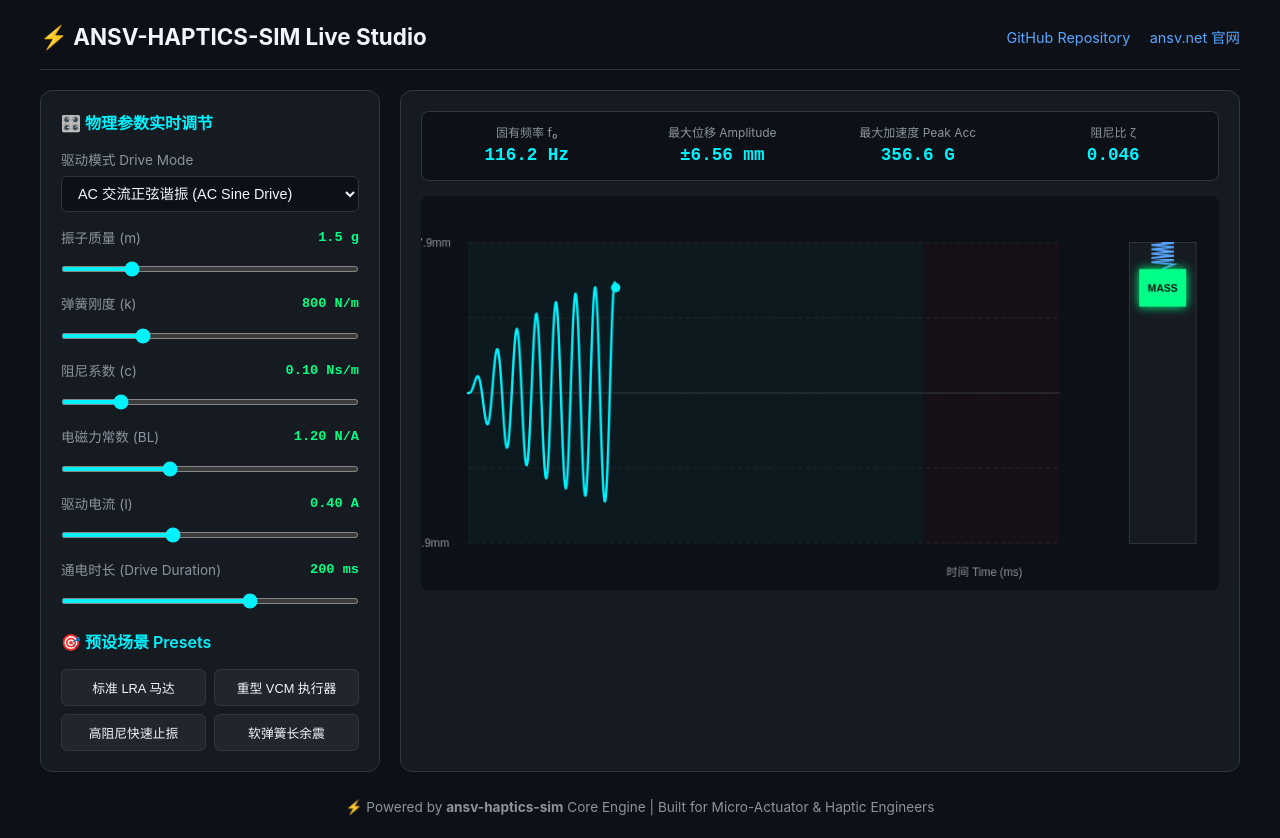
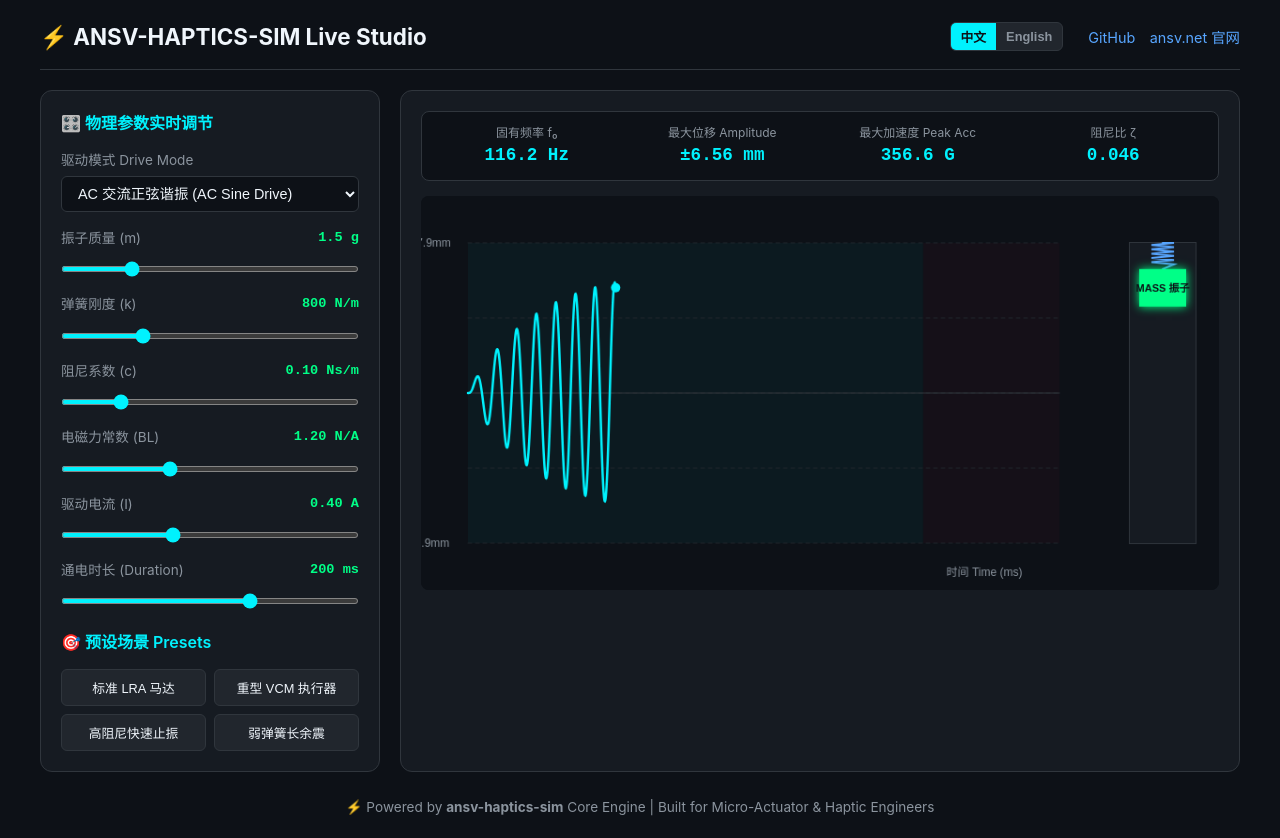
Before and after one commit to tonychen5577-tech/ansv-haptics-sim, a website: page docs/index.html in a window 1280 px wide. Drawn offline with Linux system fonts and the light colour scheme.

Commit message:
feat(docs): add Chinese/English i18n toggle to Web Live Studio demo

```diff
--- a/docs/index.html
+++ b/docs/index.html
@@ -3,7 +3,7 @@
 <head>
   <meta charset="UTF-8">
   <meta name="viewport" content="width=device-width, initial-scale=1.0">
-  <title>ANSV Haptics Simulation | Live Studio (触觉马达物理仿真在线实验室)</title>
+  <title>ANSV Haptics Simulation | Live Studio</title>
   <style>
     :root {
       --bg-color: #0d1117;
@@ -44,13 +44,43 @@
       gap: 10px;
     }
 
+    header .header-right {
+      display: flex;
+      align-items: center;
+      gap: 15px;
+    }
+
     header .links a {
       color: var(--accent-blue);
       text-decoration: none;
       font-size: 0.9rem;
-      margin-left: 15px;
+      margin-left: 10px;
     }
     header .links a:hover { text-decoration: underline; }
+
+    .lang-switcher {
+      display: flex;
+      background: #21262d;
+      border: 1px solid var(--border-color);
+      border-radius: 6px;
+      overflow: hidden;
+    }
+
+    .lang-btn {
+      background: transparent;
+      border: none;
+      color: var(--text-sub);
+      padding: 4px 10px;
+      font-size: 0.8rem;
+      cursor: pointer;
+      font-weight: 600;
+      transition: all 0.2s;
+    }
+
+    .lang-btn.active {
+      background: var(--accent-cyan);
+      color: #0d1117;
+    }
 
     .main-container {
       max-width: 1200px;
@@ -206,61 +236,67 @@
 
   <header>
     <h1>⚡ ANSV-HAPTICS-SIM Live Studio</h1>
-    <div class="links">
-      <a href="https://github.com/tonychen5577-tech/ansv-haptics-sim" target="_blank">GitHub Repository</a>
-      <a href="https://ansv.net" target="_blank">ansv.net 官网</a>
+    <div class="header-right">
+      <div class="lang-switcher">
+        <button class="lang-btn active" id="btn-zh" onclick="setLanguage('zh')">中文</button>
+        <button class="lang-btn" id="btn-en" onclick="setLanguage('en')">English</button>
+      </div>
+      <div class="links">
+        <a href="https://github.com/tonychen5577-tech/ansv-haptics-sim" target="_blank">GitHub</a>
+        <a href="https://ansv.net" target="_blank" id="link-official">ansv.net 官网</a>
+      </div>
     </div>
   </header>
 
   <div class="main-container">
     <!-- 左侧控制面板 -->
     <div class="control-panel">
-      <div class="panel-title">🎛️ 物理参数实时调节</div>
+      <div class="panel-title" id="txt-panel-title">🎛️ 物理参数实时调节</div>
 
       <div class="param-group">
-        <div class="param-label">驱动模式 Drive Mode</div>
+        <div class="param-label" id="lbl-driveType">驱动模式 Drive Mode</div>
         <select id="driveType">
-          <option value="ac">AC 交流正弦谐振 (AC Sine Drive)</option>
-          <option value="dc">DC 脉冲阶跃 (DC Step Pulse)</option>
+          <option value="ac" id="opt-ac">AC 交流正弦谐振 (AC Sine Drive)</option>
+          <option value="dc" id="opt-dc">DC 脉冲阶跃 (DC Step Pulse)</option>
         </select>
       </div>
 
       <div class="param-group">
-        <div class="param-label">振子质量 (m) <span class="value" id="val_mass">1.5 g</span></div>
+        <div class="param-label"><span id="lbl-mass">振子质量 (m)</span> <span class="value" id="val_mass">1.5 g</span></div>
         <input type="range" id="mass" min="0.5" max="5.0" step="0.1" value="1.5">
       </div>
 
       <div class="param-group">
-        <div class="param-label">弹簧刚度 (k) <span class="value" id="val_k">800 N/m</span></div>
+        <div class="param-label"><span id="lbl-k">弹簧刚度 (k)</span> <span class="value" id="val_k">800 N/m</span></div>
         <input type="range" id="stiffness" min="200" max="2500" step="50" value="800">
       </div>
 
       <div class="param-group">
-        <div class="param-label">阻尼系数 (c) <span class="value" id="val_c">0.10 Ns/m</span></div>
+        <div class="param-label"><span id="lbl-c">阻尼系数 (c)</span> <span class="value" id="val_c">0.10 Ns/m</span></div>
         <input type="range" id="damping" min="0.01" max="0.50" step="0.01" value="0.10">
       </div>
 
       <div class="param-group">
-        <div class="param-label">电磁力常数 (BL) <span class="value" id="val_bl">1.20 N/A</span></div>
+        <div class="param-label"><span id="lbl-bl">电磁力常数 (BL)</span> <span class="value" id="val_bl">1.20 N/A</span></div>
         <input type="range" id="bl" min="0.2" max="3.0" step="0.05" value="1.2">
       </div>
 
       <div class="param-group">
-        <div class="param-label">驱动电流 (I) <span class="value" id="val_current">0.40 A</span></div>
+        <div class="param-label"><span id="lbl-current">驱动电流 (I)</span> <span class="value" id="val_current">0.40 A</span></div>
         <input type="range" id="current" min="0.05" max="1.0" step="0.05" value="0.40">
       </div>
 
       <div class="param-group">
-        <div class="param-label">通电时长 (Drive Duration) <span class="value" id="val_driveDuration">200 ms</span></div>
+        <div class="param-label"><span id="lbl-driveDuration">通电时长 (Duration)</span> <span class="value" id="val_driveDuration">200 ms</span></div>
         <input type="range" id="driveDuration" min="20" max="300" step="5" value="200">
       </div>
 
-      <div class="panel-title" style="margin-top: 20px;">🎯 预设场景 Presets</div>
+      <div class="panel-title" style="margin-top: 20px;" id="txt-preset-title">🎯 预设场景 Presets</div>
       <div class="preset-btns">
-        <button class="btn" onclick="applyPreset('lra_standard')">标准 LRA 马达</button>
-        <button class="btn" onclick="applyPreset('vcm_heavy')">重型 VCM 执行器</button>
-        <button class="btn" onclick="applyPreset('high_damping')">高阻尼快速止振</button>
-        <button class="btn" onclick="applyPreset('weak_spring')">软弹簧长余震</button>
+        <button class="btn" id="btn-preset1" onclick="applyPreset('lra_standard')">标准 LRA 马达</button>
+        <button class="btn" id="btn-preset2" onclick="applyPreset('vcm_heavy')">重型 VCM 执行器</button>
+        <button class="btn" id="btn-preset3" onclick="applyPreset('high_damping')">高阻尼快速止振</button>
+        <button class="btn" id="btn-preset4" onclick="applyPreset('weak_spring')">弱弹簧长余震</button>
       </div>
     </div>
 
@@ -268,19 +304,19 @@
     <div class="canvas-card">
       <div class="stats-bar">
         <div class="stat-item">
-          <div class="label">固有频率 f₀</div>
+          <div class="label" id="lbl-stat-f0">固有频率 f₀</div>
           <div class="val" id="stat_f0">116.3 Hz</div>
         </div>
         <div class="stat-item">
-          <div class="label">最大位移 Amplitude</div>
+          <div class="label" id="lbl-stat-disp">最大位移 Amplitude</div>
           <div class="val" id="stat_maxDisp">±0.45 mm</div>
         </div>
         <div class="stat-item">
-          <div class="label">最大加速度 Peak Acc</div>
+          <div class="label" id="lbl-stat-acc">最大加速度 Peak Acc</div>
           <div class="val" id="stat_maxG">2.4 G</div>
         </div>
         <div class="stat-item">
-          <div class="label">阻尼比 ζ</div>
+          <div class="label" id="lbl-stat-zeta">阻尼比 ζ</div>
           <div class="val" id="stat_zeta">0.045</div>
         </div>
       </div>
@@ -292,10 +328,97 @@
   </div>
 
   <footer>
-    <p>⚡ Powered by <strong>ansv-haptics-sim</strong> Core Engine | Built for Micro-Actuator & Haptic Engineers</p>
+    <p id="txt-footer">⚡ Powered by <strong>ansv-haptics-sim</strong> Core Engine | Built for Micro-Actuator & Haptic Engineers</p>
   </footer>
 
   <script>
+    let currentLang = 'zh';
+
+    const i18n = {
+      zh: {
+        title: "ANSV Haptics Simulation | Live Studio (触觉马达物理仿真在线实验室)",
+        panelTitle: "🎛️ 物理参数实时调节",
+        driveType: "驱动模式 Drive Mode",
+        optAc: "AC 交流正弦谐振 (AC Sine Drive)",
+        optDc: "DC 脉冲阶跃 (DC Step Pulse)",
+        mass: "振子质量 (m)",
+        k: "弹簧刚度 (k)",
+        c: "阻尼系数 (c)",
+        bl: "电磁力常数 (BL)",
+        current: "驱动电流 (I)",
+        driveDuration: "通电时长 (Drive Duration)",
+        presetTitle: "🎯 预设场景 Presets",
+        preset1: "标准 LRA 马达",
+        preset2: "重型 VCM 执行器",
+        preset3: "高阻尼快速止振",
+        preset4: "弱弹簧长余震",
+        statF0: "固有频率 f₀",
+        statDisp: "最大位移 Amplitude",
+        statAcc: "最大加速度 Peak Acc",
+        statZeta: "阻尼比 ζ",
+        timeAxis: "时间 Time (ms)",
+        officialLink: "ansv.net 官网",
+        footer: "⚡ Powered by <strong>ansv-haptics-sim</strong> 核心引擎 | 专为微型执行器与触觉工程师打造",
+        massLabel: "MASS 振子"
+      },
+      en: {
+        title: "ANSV Haptics Simulation | Live Studio",
+        panelTitle: "🎛️ Real-Time Parameter Tuning",
+        driveType: "Drive Mode",
+        optAc: "AC Sine Resonance Drive",
+        optDc: "DC Step Pulse Drive",
+        mass: "Moving Mass (m)",
+        k: "Spring Stiffness (k)",
+        c: "Damping Factor (c)",
+        bl: "Force Factor (BL)",
+        current: "Drive Current (I)",
+        driveDuration: "Drive Duration",
+        presetTitle: "🎯 Presets",
+        preset1: "Standard LRA",
+        preset2: "Heavy VCM Actuator",
+        preset3: "High Damping Cutoff",
+        preset4: "Soft Spring Ring-down",
+        statF0: "Resonant Freq f₀",
+        statDisp: "Max Amplitude",
+        statAcc: "Peak Acceleration",
+        statZeta: "Damping Ratio ζ",
+        timeAxis: "Time (ms)",
+        officialLink: "ansv.net Website",
+        footer: "⚡ Powered by <strong>ansv-haptics-sim</strong> Core Engine | Built for Micro-Actuator & Haptic Engineers",
+        massLabel: "MASS"
+      }
+    };
+
+    function setLanguage(lang) {
+      currentLang = lang;
+      document.getElementById('btn-zh').classList.toggle('active', lang === 'zh');
+      document.getElementById('btn-en').classList.toggle('active', lang === 'en');
+
+      const t = i18n[lang];
+      document.title = t.title;
+      document.getElementById('txt-panel-title').innerText = t.panelTitle;
+      document.getElementById('lbl-driveType').innerText = t.driveType;
+      document.getElementById('opt-ac').innerText = t.optAc;
+      document.getElementById('opt-dc').innerText = t.optDc;
+      document.getElementById('lbl-mass').innerText = t.mass;
+      document.getElementById('lbl-k').innerText = t.k;
+      document.getElementById('lbl-c').innerText = t.c;
+      document.getElementById('lbl-bl').innerText = t.bl;
+      document.getElementById('lbl-current').innerText = t.current;
+      document.getElementById('lbl-driveDuration').innerText = t.driveDuration;
+      document.getElementById('txt-preset-title').innerText = t.presetTitle;
+      document.getElementById('btn-preset1').innerText = t.preset1;
+      document.getElementById('btn-preset2').innerText = t.preset2;
+      document.getElementById('btn-preset3').innerText = t.preset3;
+      document.getElementById('btn-preset4').innerText = t.preset4;
+      document.getElementById('lbl-stat-f0').innerText = t.statF0;
+      document.getElementById('lbl-stat-disp').innerText = t.statDisp;
+      document.getElementById('lbl-stat-acc').innerText = t.statAcc;
+      document.getElementById('lbl-stat-zeta').innerText = t.statZeta;
+      document.getElementById('link-official').innerText = t.officialLink;
+      document.getElementById('txt-footer').innerHTML = t.footer;
+    }
+
     // 求解器前端算法（与 index.js 严格保持一致）
     function solveBasicDampedOscillator(params = {}, durationSeconds = 0.260, dt = 0.0001) {
       const m = params.mass || 0.0015;
@@ -450,7 +573,7 @@
       ctx.fillStyle = '#8b949e'; ctx.font = '12px sans-serif';
       ctx.fillText(`+${yBound.toFixed(1)}mm`, 10, scaleY(yBound) + 4);
       ctx.fillText(`-${yBound.toFixed(1)}mm`, 10, scaleY(-yBound) + 4);
-      ctx.fillText('时间 Time (ms)', waveAreaWidth - padding - 80, height - 15);
+      ctx.fillText(i18n[currentLang].timeAxis, waveAreaWidth - padding - 80, height - 15);
 
       // 5. 右侧 2D 触觉马达质块弹簧物理动画 (Haptic Motor Simulation)
       const motorCenterX = width - 60;
@@ -490,7 +613,7 @@
       ctx.fillStyle = '#0d1117';
       ctx.font = 'bold 11px sans-serif';
       ctx.textAlign = 'center';
-      ctx.fillText('MASS', motorCenterX, massY + 4);
+      ctx.fillText(i18n[currentLang].massLabel, motorCenterX, massY + 4);
 
       currentFrame++;
       animFrameId = requestAnimationFrame(render);
```
Also changed, not shown: README.md, README_CN.md.
